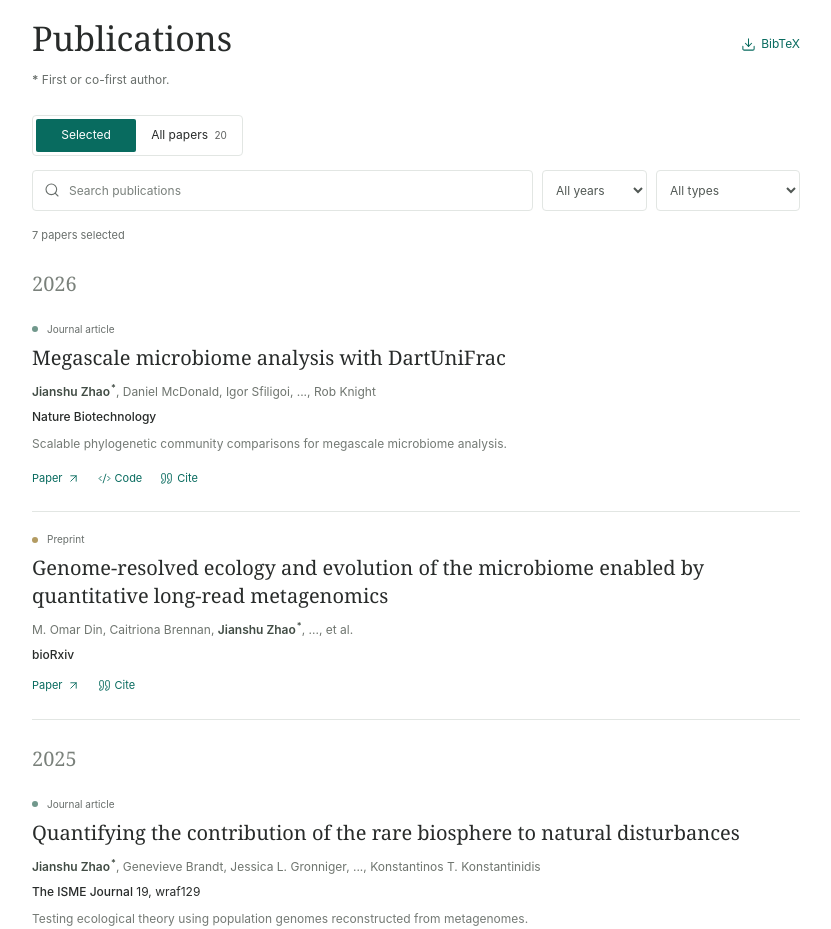
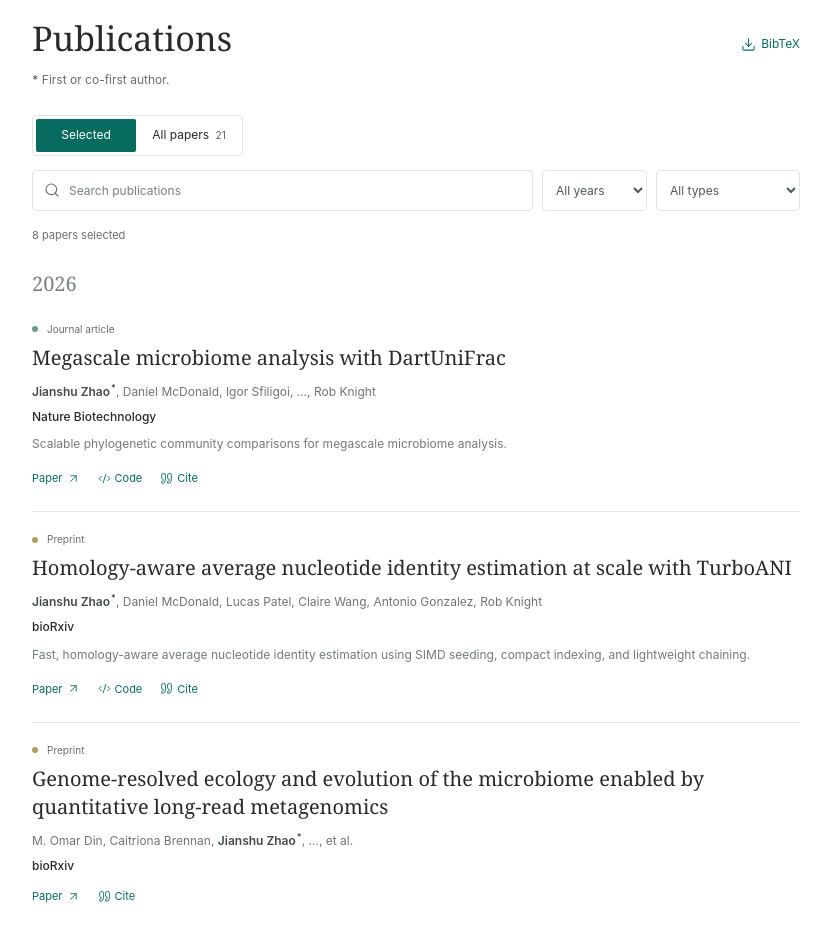
Before and after one commit to jianshu93/jianshu93.github.io, a website: page index.html in a window 1280 px wide. Shown: the part 1180-2109 px from the top of the page, without its empty margins (392-1223 px from the left). Drawn offline with Linux system fonts and the light colour scheme.

Commit message:
Add TurboANI preprint to selected publications and BibTeX

```diff
--- a/index.html
+++ b/index.html
@@ -15,7 +15,7 @@
   <link rel="icon" href="site-assets/favicon.svg" type="image/svg+xml">
   <link rel="stylesheet" href="styles.css?v=20261025-hnsw-cropped">
   <title>Jianshu Zhao | Computational Microbiology</title>
-  <script src="site-assets/publications.js" defer></script>
+  <script src="site-assets/publications.js?v=20261109-turboani" defer></script>
   <script src="site.js?v=20261025-research-slides" defer></script>
 </head>
 <body>
@@ -117,7 +117,7 @@
         <div class="publication-controls">
           <div class="segmented-control" role="group" aria-label="Publication selection">
             <button type="button" data-view="selected" aria-pressed="true">Selected</button>
-            <button type="button" data-view="all" aria-pressed="false">All papers <span>20</span></button>
+            <button type="button" data-view="all" aria-pressed="false">All papers <span>21</span></button>
           </div>
           <div class="filter-row">
             <label class="search-field"><svg class="icon" aria-hidden="true"><use href="#search"></use></svg><input id="publication-search" type="search" placeholder="Search publications" aria-label="Search publications" autocomplete="off"></label>
--- a/scripts/update-publications.mjs
+++ b/scripts/update-publications.mjs
@@ -5,8 +5,9 @@ import "@citation-js/plugin-bibtex";
 
 const assets = new URL("../site-assets/", import.meta.url);
 const source = await readFile(new URL("publications.bib", assets), "utf8");
-const selected = new Set(["zhao2026dartunifrac", "din2026longread", "zhao2025rarebiosphere", "zhao2025sar11", "zhao2024gsearch", "zhao2024annembed", "zhao2025gigascale"]);
+const selected = new Set(["zhao2026turboani", "zhao2026dartunifrac", "din2026longread", "zhao2025rarebiosphere", "zhao2025sar11", "zhao2024gsearch", "zhao2024annembed", "zhao2025gigascale"]);
 const codes = {
+  zhao2026turboani: "https://github.com/jianshu93/TurboANI",
   zhao2026dartunifrac: "https://github.com/jianshu93/DartUniFrac",
   zhao2024gsearch: "https://github.com/jianshu93/gsearch",
   zhao2024annembed: "https://gitlab.com/Jianshu_Zhao/annembed",
@@ -15,6 +16,7 @@ const codes = {
   aton2025scikitbio: "https://github.com/scikit-bio/scikit-bio"
 };
 const summaries = {
+  zhao2026turboani: "Fast, homology-aware average nucleotide identity estimation using SIMD seeding, compact indexing, and lightweight chaining.",
   zhao2026dartunifrac: "Scalable phylogenetic community comparisons for megascale microbiome analysis.",
   zhao2025rarebiosphere: "Testing ecological theory using population genomes reconstructed from metagenomes.",
   zhao2024gsearch: "Combining k-mer hashing with graph-based approximate nearest-neighbor search."
--- a/site-assets/publications.js
+++ b/site-assets/publications.js
@@ -268,6 +268,47 @@ window.CV_PUBLICATIONS = [
     "summary": "",
     "code": "https://github.com/scikit-bio/scikit-bio",
     "bibtex": "@article{aton2025scikitbio,\n\tauthor = {Aton, Matthew and McDonald, Daniel and Ca{\\~ n}ardo Alastuey, Jorge and Azom, Raeed and Batra, Paarth and Bezshapkin, Valentyn and Bolyen, Evan and Cagle, Alexander and Caporaso, J. Gregory and Debelius, Justine W. and Gorlick, Kestrel and Hamsanipally, Nirmitha and Hunger, Lars and Keluskar, Aryan and Liao, Disen and Lu, Yang Young and Navas-Molina, Jose A. and Pitman, Anders and Rideout, Jai Ram and Sazonov, Anton and Sathappan, Bharath and Schwarzberg Lipson, Karen and Sfiligoi, Igor and Tapo, Chris and V{\\' a}zquez-Baeza, Yoshiki and Wu, Zijun and Xu, Zhenjiang Zech and Ye, Mingsong Sam and Zhao, Jianshu and Knight, Rob and Morton, James T. and Zhu, Qiyun},\n\tjournal = {Nature Methods},\n\tdoi = {10.1038/s41592-025-02981-z},\n\tnumber = {2},\n\tyear = {2026},\n\tmonth = {2},\n\tpages = {274--276},\n\ttitle = {Scikit-bio: a fundamental {Python} library for biological omic data analysis},\n\tvolume = {23},\n}"
+  },
+  {
+    "id": "zhao2026turboani",
+    "title": "Homology-aware average nucleotide identity estimation at scale with TurboANI",
+    "author": [
+      {
+        "given": "Jianshu",
+        "family": "Zhao"
+      },
+      {
+        "given": "Daniel",
+        "family": "McDonald"
+      },
+      {
+        "given": "Lucas",
+        "family": "Patel"
+      },
+      {
+        "given": "Claire",
+        "family": "Wang"
+      },
+      {
+        "given": "Antonio",
+        "family": "Gonzalez"
+      },
+      {
+        "given": "Rob",
+        "family": "Knight"
+      }
+    ],
+    "venue": "bioRxiv",
+    "year": 2026,
+    "volume": "",
+    "page": "",
+    "DOI": "10.64898/2026.11.05.764740",
+    "firstAuthor": true,
+    "preprint": true,
+    "selected": true,
+    "summary": "Fast, homology-aware average nucleotide identity estimation using SIMD seeding, compact indexing, and lightweight chaining.",
+    "code": "https://github.com/jianshu93/TurboANI",
+    "bibtex": "@article{zhao2026turboani,\n\tauthor = {Zhao, Jianshu and McDonald, Daniel and Patel, Lucas and Wang, Claire and Gonzalez, Antonio and Knight, Rob},\n\tjournal = {bioRxiv},\n\tdoi = {10.64898/2026.11.05.764740},\n\tyear = {2026},\n\tmonth = {11},\n\tnote = {Preprint. Jianshu Zhao is first author},\n\ttitle = {Homology-aware average nucleotide identity estimation at scale with {TurboANI}},\n\turl = {https://www.biorxiv.org/content/10.64898/2026.11.05.764740v1},\n\thowpublished = {https://www.biorxiv.org/content/10.64898/2026.11.05.764740v1},\n}"
   },
   {
     "id": "din2026longread",
```
Also changed, not shown: 1 other file.
